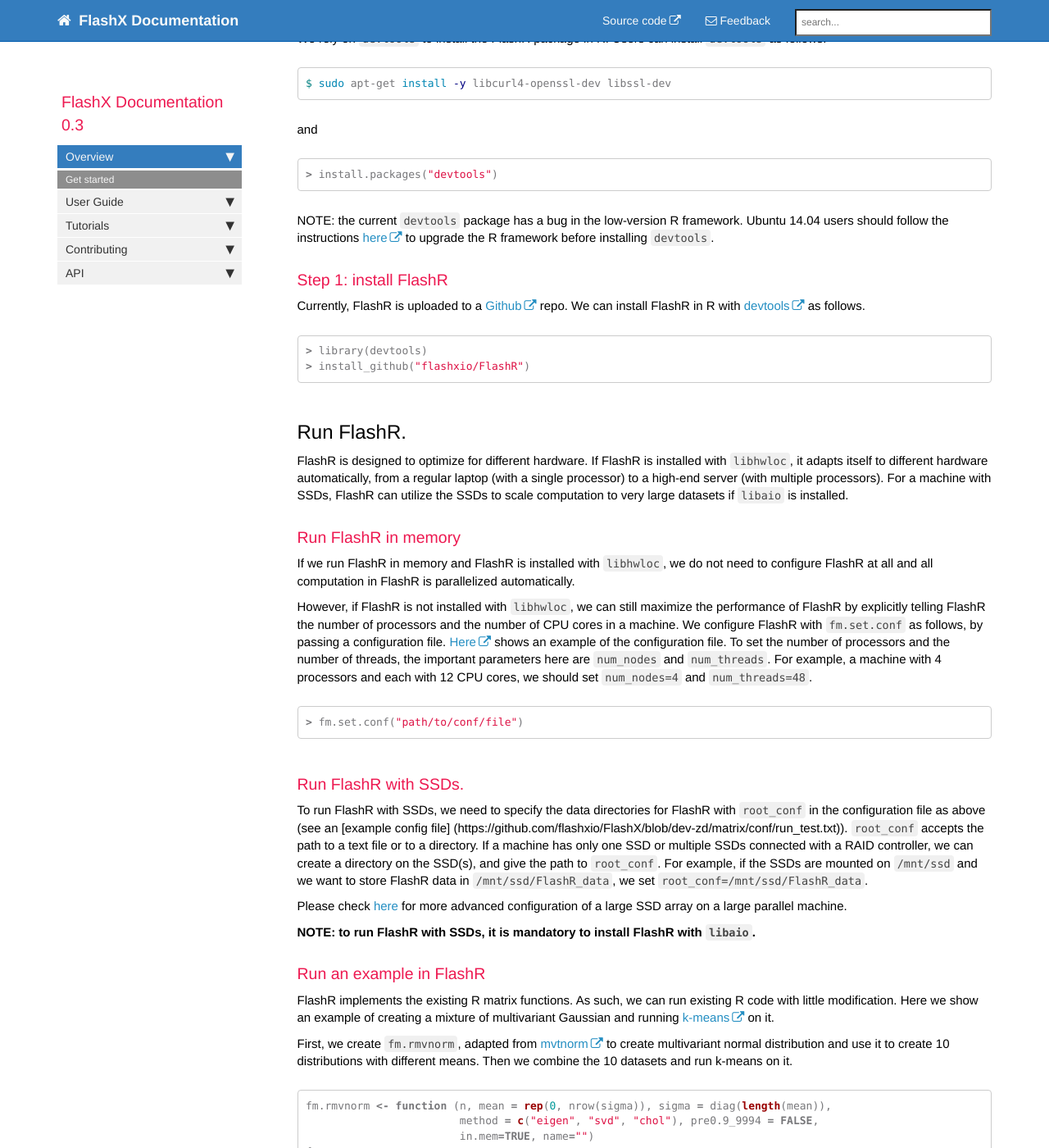
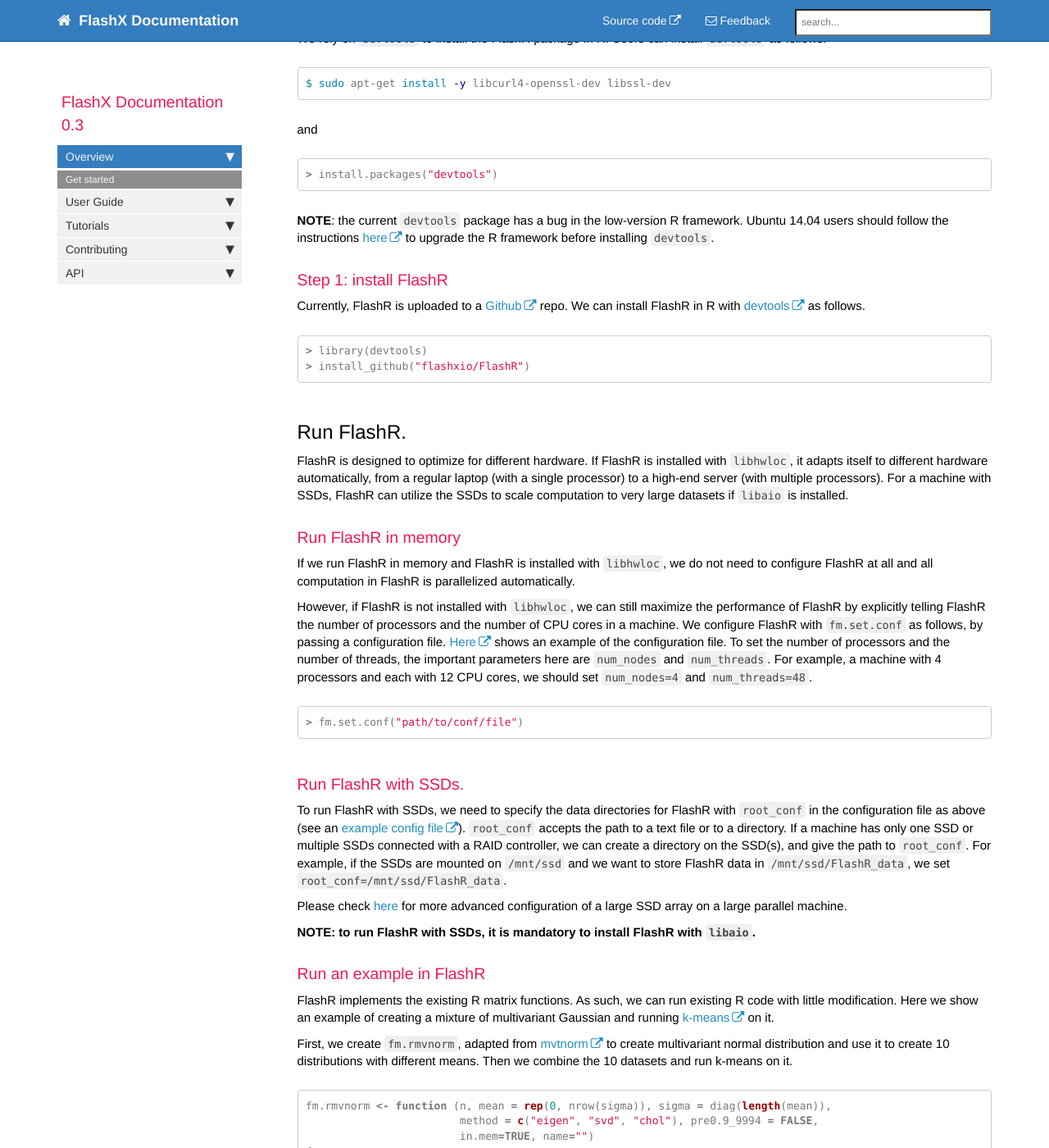
Before and after one commit to flashxio/FlashX-doc, a Jekyll site: the page built from pages/FlashX-Quick-Start-Guide.md, in a window 1280 px wide and 1400 px high, scrolled down 858 px. Shown: the whole window at 82% size. Built offline with Jekyll 4.4.1, drawn with Linux system fonts in a browser that asks for light colours; nearby versions of some CDN libraries; comment, search, counter and statistics services are not loaded; part of the change alters nothing that is shown.

Commit message:
Update FlashX-Quick-Start-Guide.md

````diff
--- a/pages/FlashX-Quick-Start-Guide.md
+++ b/pages/FlashX-Quick-Start-Guide.md
@@ -46,7 +46,7 @@ and
 > install.packages("devtools")
 ```
 
-NOTE: the current `devtools` package has a bug in the low-version R framework.
+**NOTE**: the current `devtools` package has a bug in the low-version R framework.
 Ubuntu 14.04 users should follow the instructions
 [here](https://www.digitalocean.com/community/tutorials/how-to-set-up-r-on-ubuntu-14-04)
 to upgrade the R framework before installing `devtools`.
@@ -91,8 +91,8 @@ set `num_nodes=4` and `num_threads=48`.
 
 ### Run FlashR with SSDs.
 To run FlashR with SSDs, we need to specify the data directories for FlashR
-with `root_conf` in the configuration file as above (see an [example config file]
-(https://github.com/flashxio/FlashX/blob/dev-zd/matrix/conf/run_test.txt)).
+with `root_conf` in the configuration file as above (see an
+[example config file](https://github.com/flashxio/FlashX/blob/dev-zd/matrix/conf/run_test.txt)).
 `root_conf` accepts the path to
 a text file or to a directory. If a machine has only one SSD or multiple SSDs
 connected with a RAID controller, we can create a directory on the SSD(s),
````
